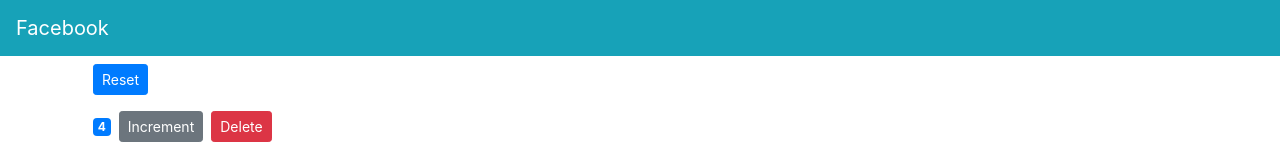
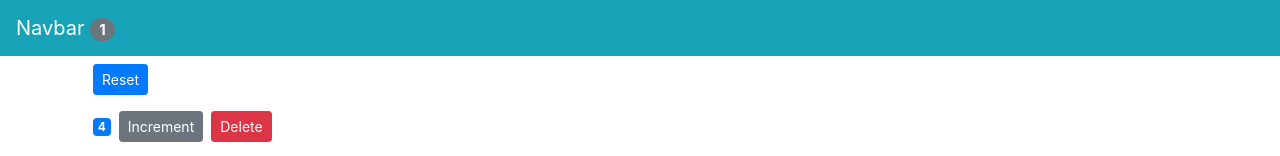
Before and after one commit to haroonfayyaz17/React-App, a React (Create React App) app: page / in a window 1280 px wide. Shown: the top 156 px of the page. Built offline with nearby package versions, Linux system fonts and the light colour scheme.

Commit message:
Lifting state up to parent

```diff
--- a/src/App.jsx
+++ b/src/App.jsx
@@ -3,12 +3,50 @@
 import Counters from './components/counters'
 
 class App extends Component {
+  state = {
+    counters: [
+      { id: 1, value: 4 },
+      { id: 2, value: 0 },
+      { id: 3, value: 0 },
+      { id: 4, value: 0 }
+    ]
+  }
+
+  handleDelete = counterId => {
+    const counters = this.state.counters.filter(c => c.id !== counterId)
+    this.setState({ counters })
+  }
+
+  handleIncrement = counter => {
+    //clone the array
+    const counters = [...this.state.counters]
+    const index = counters.indexOf(counter)
+    counters[index] = { ...counter }
+    counters[index].value++
+    this.setState({ counters })
+  }
+
+  handleReset = () => {
+    const counters = this.state.counters.map(c => {
+      c.value = 0
+      return c
+    })
+    this.setState({ counters })
+  }
+
   render () {
     return (
       <React.Fragment>
-        <NavBar />
+        <NavBar
+          totalCounters={this.state.counters.filter(c => c.value > 0).length}
+        />
         <main className='container'>
-          <Counters />
+          <Counters
+            counters={this.state.counters}
+            onReset={this.handleReset}
+            onDelete={this.handleDelete}
+            onIncrement={this.handleIncrement}
+          />
         </main>{' '}
       </React.Fragment>
     )
--- a/src/components/counters.jsx
+++ b/src/components/counters.jsx
@@ -1,51 +1,21 @@
 import React, { Component } from 'react'
 import Counter from './counter'
 class Counters extends Component {
-  state = {
-    counters: [
-      { id: 1, value: 4 },
-      { id: 2, value: 0 },
-      { id: 3, value: 0 },
-      { id: 4, value: 0 }
-    ]
-  }
-
-  handleDelete = counterId => {
-    const counters = this.state.counters.filter(c => c.id !== counterId)
-    this.setState({ counters })
-  }
-
-  handleIncrement = counter => {
-    //clone the array
-    const counters = [...this.state.counters]
-    const index = counters.indexOf(counter)
-    counters[index] = { ...counter }
-    counters[index].value++
-    this.setState({ counters })
-  }
-
-  handleReset = () => {
-    const counters = this.state.counters.map(c => {
-      c.value = 0
-      return c
-    })
-    this.setState({ counters })
-  }
 
   render () {
     return (
       <div>
         <button
-          onClick={this.handleReset}
+          onClick={this.props.onReset}
           className='btn btn-primary btn-sm m-2'
         >
           Reset
         </button>
-        {this.state.counters.map(counter => (
+        {this.props.counters.map(counter => (
           <Counter
             key={counter.id}
-            onDelete={this.handleDelete}
-            onIncrement={this.handleIncrement}
+            onDelete={this.props.onDelete}
+            onIncrement={this.props.onIncrement}
             counter={counter}
           >
             <h4>#{counter.id}</h4>
--- a/src/components/navbar.jsx
+++ b/src/components/navbar.jsx
@@ -3,7 +3,9 @@
   render () {
     return (
       <nav className='navbar navbar-dark bg-info'>
-        <a className='navbar-brand' href='https://www.facebook.com/'>Facebook</a>
+        <a className='navbar-brand' href="#">
+          Navbar <span className='badge badge-pill badge-secondary'>{this.props.totalCounters}</span>
+        </a>
       </nav>
     )
   }
```
